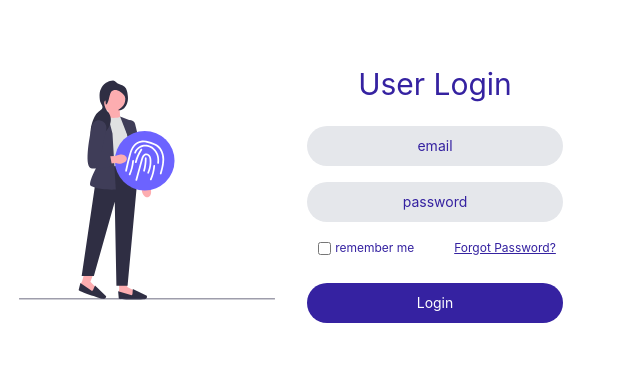
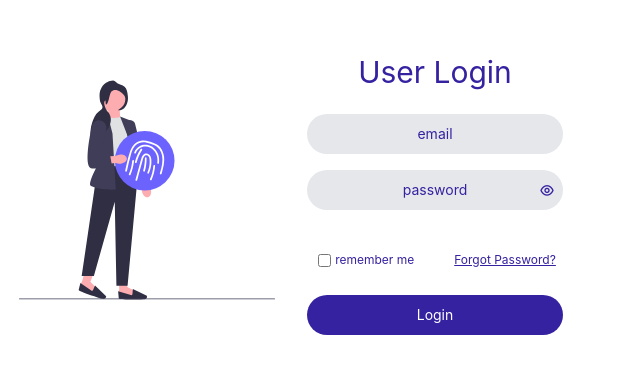
Before and after one commit to Jekwulum/Kwiz-App, a React (Create React App) app: page /login in a window 1280 px wide. Shown: the part 210-584 px from the top of the page, without its empty margins (345-985 px from the left). Built offline with nearby package versions, Linux system fonts and the light colour scheme.

Commit message:
added password see and unsee feature to password input tag

```diff
--- a/package.json
+++ b/package.json
@@ -3,6 +3,9 @@
   "version": "0.1.0",
   "private": true,
   "dependencies": {
+    "@fortawesome/fontawesome-svg-core": "^6.2.1",
+    "@fortawesome/free-solid-svg-icons": "^6.2.1",
+    "@fortawesome/react-fontawesome": "^0.2.0",
     "@reduxjs/toolkit": "^1.9.1",
     "@testing-library/jest-dom": "^5.16.5",
     "@testing-library/react": "^13.4.0",
--- a/public/index.html
+++ b/public/index.html
@@ -1,14 +1,12 @@
 <!DOCTYPE html>
 <html lang="en">
+
 <head>
   <meta charset="utf-8" />
   <link rel="icon" href="%PUBLIC_URL%/favicon.ico" />
   <meta name="viewport" content="width=device-width, initial-scale=1" />
   <meta name="theme-color" content="#000000" />
-    <meta
-      name="description"
-      content="Web site created using create-react-app"
-    />
+  <meta name="description" content="Web site created using create-react-app" />
   <link rel="apple-touch-icon" href="%PUBLIC_URL%/logo192.png" />
   <!--
       manifest.json provides metadata used when your web app is installed on a
@@ -25,8 +23,11 @@
       Learn how to configure a non-root public URL by running `npm run build`.
     -->
   <link rel="stylesheet" href="https://unicons.iconscout.com/release/v4.0.0/css/line.css">
+  <link rel="stylesheet"
+    href="https://cdnjs.cloudflare.com/ajax/libs/material-design-iconic-font/2.2.0/css/material-design-iconic-font.min.css">
   <title>Kwiz App</title>
 </head>
+
 <body>
   <noscript>You need to enable JavaScript to run this app.</noscript>
   <div id="root"></div>
--- a/src/pages/Login.js
+++ b/src/pages/Login.js
@@ -1,7 +1,15 @@
-import React from 'react';
+import React, { useState } from 'react';
 import LoginPhoto from '../assets/images/login.svg';
 
+
 const Login = () => {
+  const [passwordType, setPasswordType] = useState("password");
+
+  const togglePasswordField = type => {
+    setPasswordType(type);
+    document.getElementById('password').type = type;
+  };
+
   return (
     <div className='flex md:flex-row items-center justify-center mx-auto h-screen space-x-6'>
 
@@ -15,7 +23,16 @@ const Login = () => {
 
           <input placeholder='email' type='email' className='m-2 w-64 h-10 rounded-full text-center focus:outline-none text-sm placeholder-light-bg text-light-bg bg-gray-200' />
 
-          <input placeholder='password' type='password' className='m-2 w-64 h-10 rounded-full text-center focus:outline-none text-sm placeholder-light-bg text-light-bg bg-gray-200' />
+          <div>
+            <input placeholder='password' type={passwordType} className='m-2 w-64 h-10 rounded-full text-center focus:outline-none text-sm placeholder-light-bg text-light-bg bg-gray-200' />
+            <div className='eye-right relative left-60 bottom-10 text-light-bg'>
+              {
+                passwordType === "password" ?
+                  <i onClick={() => togglePasswordField('text')} className='uil uil-eye'></i> :
+                  <i onClick={() => togglePasswordField('password')} className='uil uil-eye-slash'></i>
+              }
+            </div>
+          </div>
 
           <div className='flex space-x-10 text-xs text-light-bg m-2 items-center text-center'>
 
```
Also changed, not shown: 1 other file (tests, documents, lock files or other folders). Lines whose indentation alone changed are shown as unchanged.
